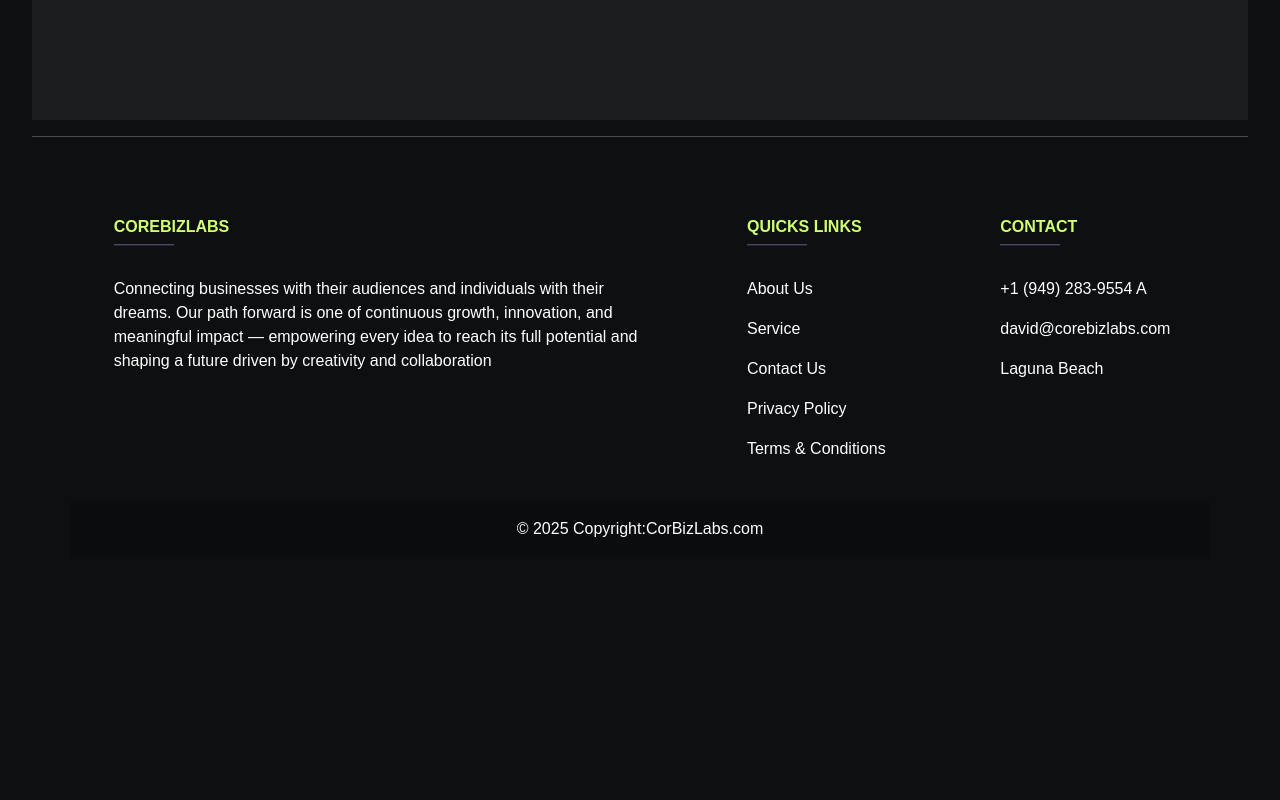
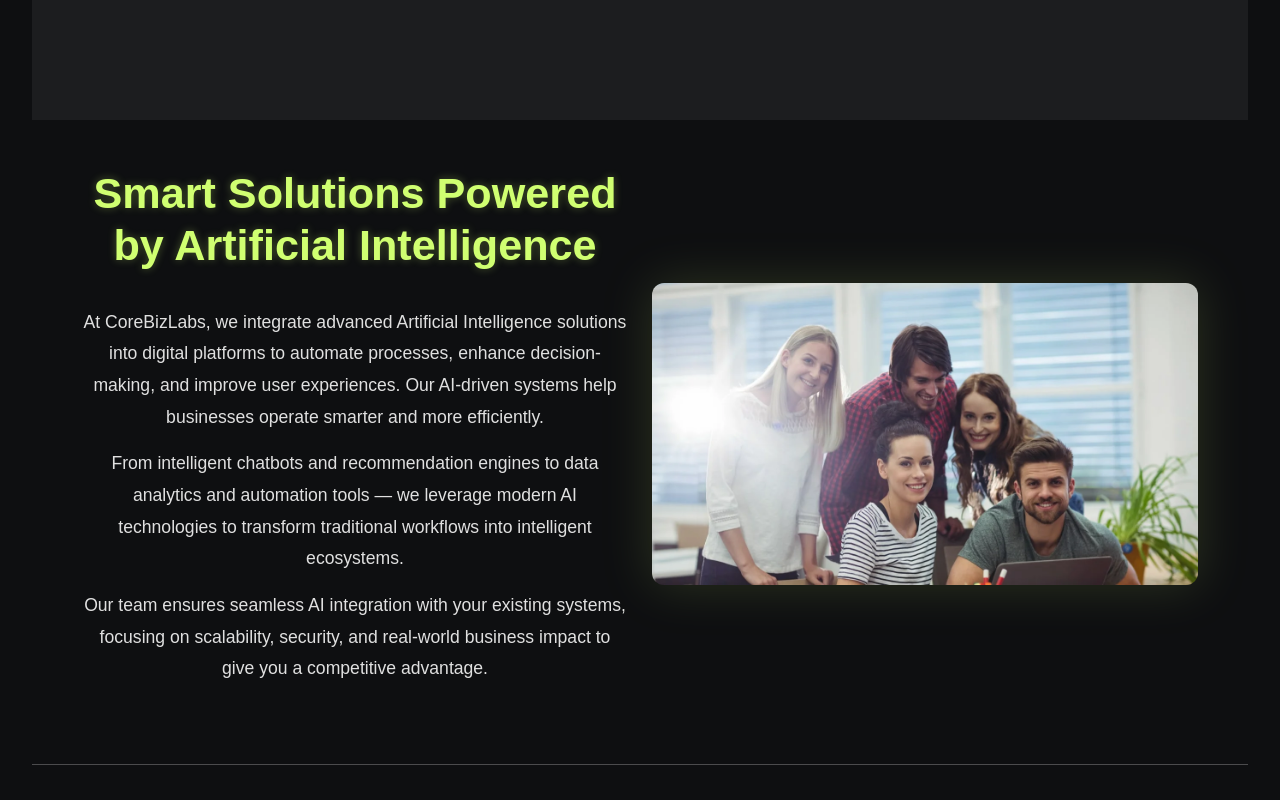
Before and after one commit to Zeeshanprojects/Corebizlabs, a React (Vite) app in the folder corebizlabs/: page /aiintegration in a window 1280 px wide. Shown: the part 420-1220 px from the top of the page. Before the commit the page ends 1009 px from the top, so only its background shows below. Built offline with nearby package versions, Linux system fonts and the light colour scheme; a web font is replaced by a local one.

Commit message:
Updated-code

```diff
--- a/corebizlabs/src/Pages/AiIntegration.jsx
+++ b/corebizlabs/src/Pages/AiIntegration.jsx
@@ -1,12 +1,51 @@
+import Images from "../assets/Images/Image";
 
-
-export default function AiIntegration() {
+export default function AIIntegrations() {
   return (
-    <> <div className="bg">
+    <>
+      {/* Hero Section */}
+      <div className="bg">
         <div className="capsule-border">
           <h1>AI Integrations</h1>
         </div>
       </div>
-  </>
-  )
+
+      {/* AI Integrations Content */}
+      <div className="our-story-section container py-5">
+        <div className="row align-items-center">
+          <div className="col-md-6">
+            <h2 className="section-title">Smart Solutions Powered by Artificial Intelligence</h2>
+
+            <p className="story-text">
+              At CoreBizLabs, we integrate advanced Artificial Intelligence
+              solutions into digital platforms to automate processes, enhance
+              decision-making, and improve user experiences. Our AI-driven
+              systems help businesses operate smarter and more efficiently.
+            </p>
+
+            <p className="story-text">
+              From intelligent chatbots and recommendation engines to data
+              analytics and automation tools — we leverage modern AI
+              technologies to transform traditional workflows into
+              intelligent ecosystems.
+            </p>
+
+            <p className="story-text">
+              Our team ensures seamless AI integration with your existing
+              systems, focusing on scalability, security, and real-world
+              business impact to give you a competitive advantage.
+            </p>
+          </div>
+
+          <div className="col-md-6 text-center">
+            <img
+              src={Images.image4}
+              alt="AI Integrations"
+              className="about-img"
+            />
+          </div>
+        </div>
+      </div>
+    </>
+  );
 }
--- a/corebizlabs/src/Pages/uiuxDesign.jsx
+++ b/corebizlabs/src/Pages/uiuxDesign.jsx
@@ -1,13 +1,50 @@
-import React from 'react'
+import Images from "../assets/Images/Image";
 
-export default function uiuxDesign() {
+export default function UIUXDesign() {
   return (
     <>
-   <div className="bg">
+      {/* Hero Section */}
+      <div className="bg">
         <div className="capsule-border">
-          <h1>UI/UX Designing</h1>
+          <h1>UI/UX Design</h1>
         </div>
       </div>
-  </>
-  )
+
+      {/* UI/UX Design Content */}
+      <div className="our-story-section container py-5">
+        <div className="row align-items-center">
+          <div className="col-md-6">
+            <h2 className="section-title">Designing Meaningful Digital Experiences</h2>
+
+            <p className="story-text">
+              At CoreBizLabs, we create intuitive and visually engaging user
+              interfaces that enhance user satisfaction and drive engagement.
+              Our UI/UX design process focuses on understanding user behavior,
+              business goals, and brand identity.
+            </p>
+
+            <p className="story-text">
+              From wireframing and prototyping to complete product design
+              systems — we craft seamless digital experiences that are both
+              functional and aesthetically appealing across web and mobile platforms.
+            </p>
+
+            <p className="story-text">
+              Our team combines research, creativity, and usability principles
+              to ensure every interaction is smooth, meaningful, and aligned
+              with your business objectives.
+            </p>
+          </div>
+
+          <div className="col-md-6 text-center">
+            <img
+              src={Images.image4}
+              alt="UI UX Design"
+              className="about-img"
+            />
+          </div>
+        </div>
+      </div>
+    </>
+  );
 }
```
